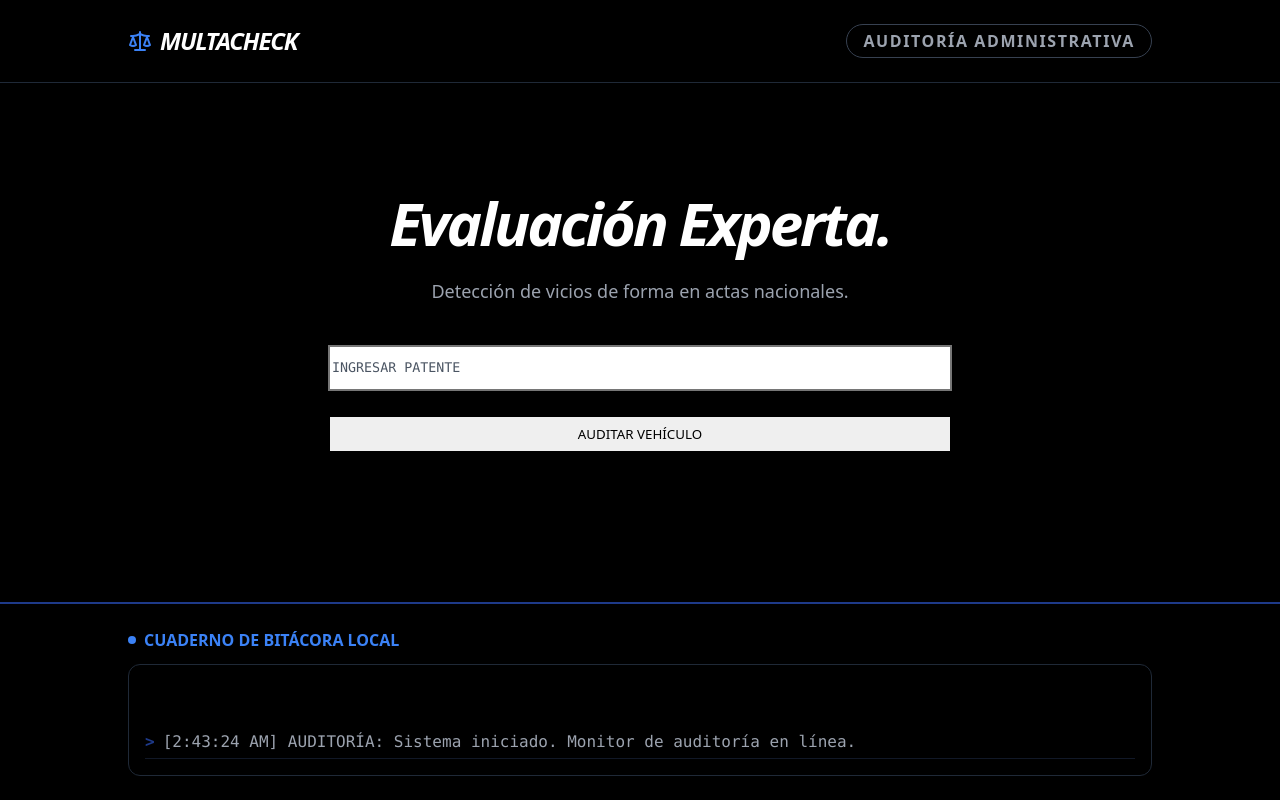
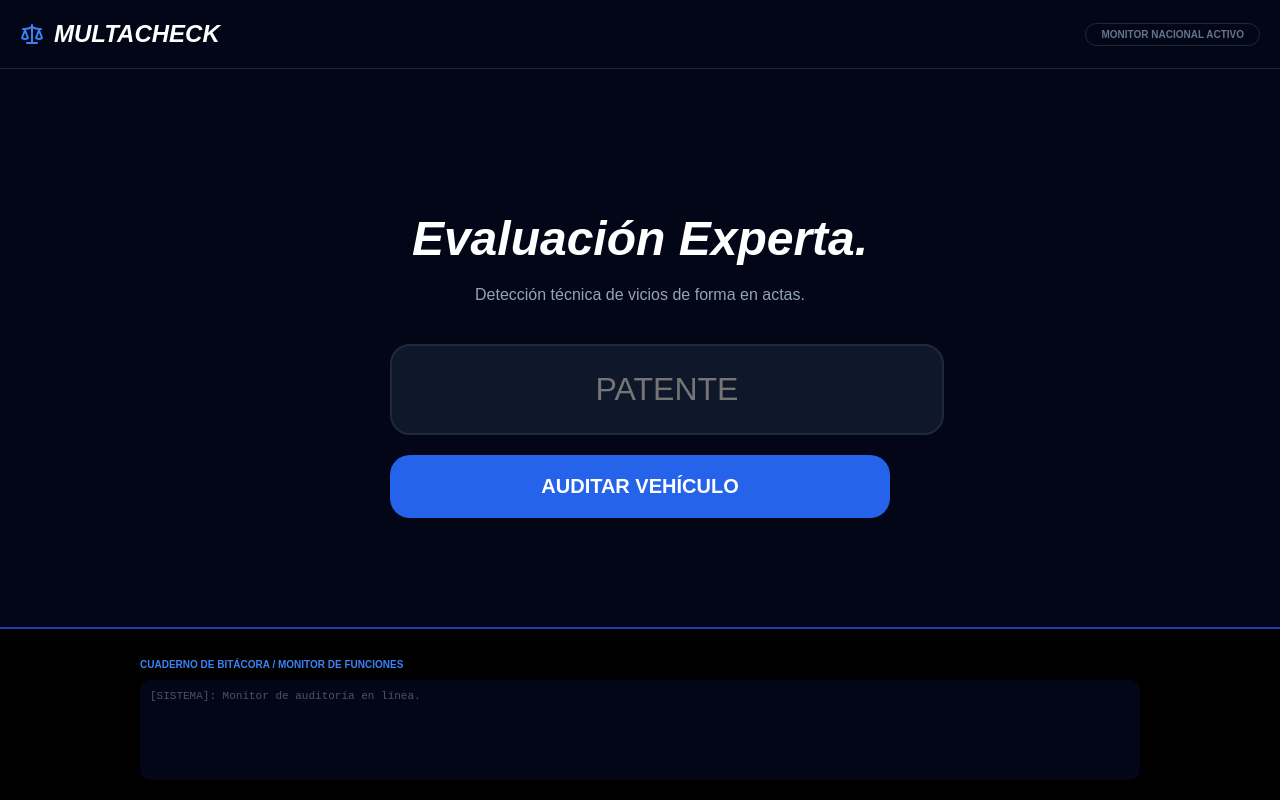
Before and after one commit to 2025ricardo1966-cyber/Multacheck, a Next.js app: page / in a window 1280 px wide. Built offline with nearby package versions, Linux system fonts and the light colour scheme.

Commit message:
Update page.tsx

```diff
--- a/app/page.tsx
+++ b/app/page.tsx
@@ -1,116 +1,87 @@
 "use client";
 import React, { useState, useEffect } from 'react';
-import { Scale, Loader2, CheckCircle2, Search, ArrowRight, FileText, ShieldCheck, ClipboardCheck } from 'lucide-react';
-
-export const dynamic = 'force-dynamic';
+import { Scale, Loader2, Search, ArrowRight, ClipboardCheck } from 'lucide-react';
 
 export default function MultaCheck() {
   const [step, setStep] = useState('input');
   const [patente, setPatente] = useState('');
-  const [bitacora, setBitacora] = useState([]);
-
-  const addLog = (msg) => {
-    const logEntry = `[${new Date().toLocaleTimeString()}] AUDITORÍA: ${msg}`;
-    setBitacora(prev => [logEntry, ...prev]);
-  };
-
-  // Log inicial para confirmar que la bitácora funciona
-  useEffect(() => {
-    addLog("Sistema iniciado. Monitor de auditoría en línea.");
-  }, []);
+  const [logs, setLogs] = useState(["[SISTEMA]: Monitor de auditoría en línea."]);
 
   const handleStart = () => {
-    if (!patente) return alert("Ingresá una patente.");
-    addLog(`Solicitud de auditoría para dominio: ${patente}`);
+    if (!patente) return alert("Ingresá patente");
+    setLogs(prev => [...prev, `[AUDITORÍA]: Solicitud para ${patente.toUpperCase()}`]);
     setStep('evaluating');
     setTimeout(() => {
-      addLog("Registro nacional detectado. Analizando inconsistencias...");
+        setLogs(prev => [...prev, "[ÉXITO]: Registro detectado. Analizando inconsistencias..."]);
         setStep('found');
-    }, 3000);
+    }, 2500);
   };
 
   return (
-    <div className="min-h-screen bg-black text-white font-sans flex flex-col items-center justify-between">
-      <style jsx global>{`
-        @import url('https://cdn.jsdelivr.net/npm/tailwindcss@2.2.19/dist/tailwind.min.css');
-        body { background-color: black !important; color: white !important; margin: 0; padding: 0; }
-      `}</style>
+    <div style={{ backgroundColor: '#020617', minHeight: '100vh', color: 'white', fontFamily: 'sans-serif', display: 'flex', flexDirection: 'column' }}>
 
-      {/* Header */}
-      <nav className="w-full border-b border-gray-800 p-6 bg-black">
-        <div className="max-w-5xl mx-auto flex justify-between items-center">
-          <div className="flex items-center gap-2 font-black text-2xl italic tracking-tighter text-white">
-            <Scale className="text-blue-500" /> MULTACHECK
+      {/* HEADER */}
+      <nav style={{ padding: '20px', borderBottom: '1px solid #1e293b', display: 'flex', justifyContent: 'space-between', alignItems: 'center' }}>
+        <div style={{ display: 'flex', alignItems: 'center', gap: '10px', fontWeight: '900', fontStyle: 'italic', fontSize: '24px' }}>
+          <Scale color="#3b82f6" /> MULTACHECK
         </div>
-          <div className="text-[10px] font-bold text-gray-400 uppercase tracking-widest border border-gray-700 px-4 py-1 rounded-full">
-            Auditoría Administrativa
-          </div>
+        <div style={{ fontSize: '10px', color: '#64748b', fontWeight: 'bold', border: '1px solid #1e293b', padding: '5px 15px', borderRadius: '20px' }}>
+          MONITOR NACIONAL ACTIVO
         </div>
       </nav>
 
-      {/* Contenido Principal */}
-      <main className="w-full max-w-2xl flex-grow flex flex-col items-center justify-center px-6">
+      {/* CONTENIDO */}
+      <main style={{ flexGrow: 1, display: 'flex', alignItems: 'center', justifyContent: 'center', padding: '20px' }}>
         {step === 'input' && (
-          <div className="w-full text-center">
-            <h1 className="text-5xl md:text-6xl font-black mb-6 italic tracking-tighter text-white">Evaluación Experta.</h1>
-            <p className="text-gray-400 text-lg mb-10">Detección de vicios de forma en actas nacionales.</p>
-            <div className="w-full relative mb-6">
+          <div style={{ textAlign: 'center', maxWidth: '500px', width: '100%' }}>
+            <h1 style={{ fontSize: '48px', fontWeight: '900', fontStyle: 'italic', marginBottom: '20px' }}>Evaluación Experta.</h1>
+            <p style={{ color: '#94a3b8', marginBottom: '40px' }}>Detección técnica de vicios de forma en actas.</p>
             <input
-                type="text"
-                placeholder="INGRESAR PATENTE"
-                className="w-full p-8 bg-gray-900 border-2 border-gray-700 rounded-3xl font-mono text-4xl uppercase text-white placeholder-gray-600 focus:border-blue-500 outline-none transition-all"
+              style={{ width: '100%', padding: '25px', borderRadius: '20px', border: '2px solid #1e293b', backgroundColor: '#0f172a', color: 'white', fontSize: '32px', textAlign: 'center', marginBottom: '20px', outline: 'none' }}
+              placeholder="PATENTE"
               value={patente}
               onChange={(e) => setPatente(e.target.value)}
             />
-            </div>
-            <button onClick={handleStart} className="w-full bg-blue-600 hover:bg-blue-500 text-white py-7 rounded-3xl font-black text-2xl italic uppercase transition-all shadow-lg shadow-blue-900/20">
+            <button
+              onClick={handleStart}
+              style={{ width: '100%', padding: '20px', borderRadius: '20px', backgroundColor: '#2563eb', color: 'white', fontWeight: '900', fontSize: '20px', cursor: 'pointer', border: 'none' }}
+            >
               AUDITAR VEHÍCULO
             </button>
           </div>
         )}
 
         {step === 'evaluating' && (
-          <div className="text-center py-20">
-            <Loader2 className="h-20 w-20 text-blue-500 mx-auto animate-spin mb-8" />
-            <h2 className="text-2xl font-black italic uppercase text-white animate-pulse">Sincronizando Registros...</h2>
+          <div style={{ textAlign: 'center' }}>
+            <Loader2 size={60} style={{ margin: '0 auto 20px', animation: 'spin 1s linear infinite' }} />
+            <h2 style={{ fontStyle: 'italic', fontWeight: 'bold' }}>SINCRONIZANDO REGISTROS...</h2>
           </div>
         )}
 
         {step === 'found' && (
-          <div className="w-full bg-gray-900 p-10 rounded-[40px] border border-gray-700 text-center shadow-2xl">
-            <h2 className="text-3xl font-black mb-6 italic uppercase text-white">Registro Detectado</h2>
-            <div className="bg-black p-6 rounded-3xl mb-10 border border-gray-800 italic font-mono text-5xl text-blue-500">
-              {patente.toUpperCase()}
-            </div>
-            <button onClick={() => setStep('input')} className="w-full bg-white text-black py-6 rounded-3xl font-black text-xl uppercase italic hover:bg-gray-200 transition-all">
-              INICIAR AUDITORÍA TÉCNICA
-            </button>
+          <div style={{ backgroundColor: '#0f172a', padding: '40px', borderRadius: '30px', border: '1px solid #1e293b', textAlign: 'center' }}>
+            <h2 style={{ fontWeight: '900', marginBottom: '20px' }}>REGISTRO DETECTADO</h2>
+            <div style={{ fontSize: '50px', fontWeight: 'bold', color: '#3b82f6', marginBottom: '30px' }}>{patente.toUpperCase()}</div>
+            <button onClick={() => setStep('input')} style={{ padding: '15px 30px', backgroundColor: 'white', color: 'black', borderRadius: '15px', fontWeight: 'bold' }}>REINICIAR AUDITORÍA</button>
           </div>
         )}
       </main>
 
-      {/* BITÁCORA / MONITOR DE FUNCIONES (Diseño reforzado) */}
-      <footer className="w-full bg-black border-t-2 border-blue-900 p-6 mt-10">
-        <div className="max-w-5xl mx-auto">
-          <div className="flex items-center gap-2 mb-3">
-            <div className="w-2 h-2 bg-blue-500 rounded-full animate-pulse"></div>
-            <p className="text-[11px] font-black text-blue-500 uppercase tracking-[0.2em]">
-              Cuaderno de Bitácora Local
+      {/* CUADERNO DE BITÁCORA (Monitor de funciones) */}
+      <footer style={{ backgroundColor: '#000', padding: '20px', borderTop: '2px solid #1e40af' }}>
+        <div style={{ maxWidth: '1000px', margin: '0 auto' }}>
+          <p style={{ fontSize: '10px', fontWeight: 'bold', color: '#3b82f6', textTransform: 'uppercase', marginBottom: '10px' }}>
+             Cuaderno de Bitácora / Monitor de Funciones
           </p>
-          </div>
-          <div className="bg-gray-950 p-4 rounded-xl h-28 overflow-y-auto font-mono text-[12px] text-gray-400 border border-gray-800 shadow-inner flex flex-col-reverse gap-1">
-            {bitacora.length === 0 ? (
-              <span className="text-gray-700 italic uppercase">Esperando eventos del sistema...</span>
-            ) : (
-              bitacora.map((l, i) => (
-                <div key={i} className="border-b border-gray-900 pb-1">
-                  <span className="text-blue-900 font-bold mr-2">&gt;</span>{l}
-                </div>
-              ))
-            )}
+          <div style={{ height: '80px', overflowY: 'auto', backgroundColor: '#020617', padding: '10px', borderRadius: '10px', fontSize: '11px', color: '#475569', fontFamily: 'monospace' }}>
+            {logs.map((l, i) => <div key={i}>{l}</div>)}
           </div>
         </div>
       </footer>
+
+      <style>{`
+        @keyframes spin { from { transform: rotate(0deg); } to { transform: rotate(360deg); } }
+      `}</style>
     </div>
   );
 }
```
Lines whose indentation alone changed are shown as unchanged.
